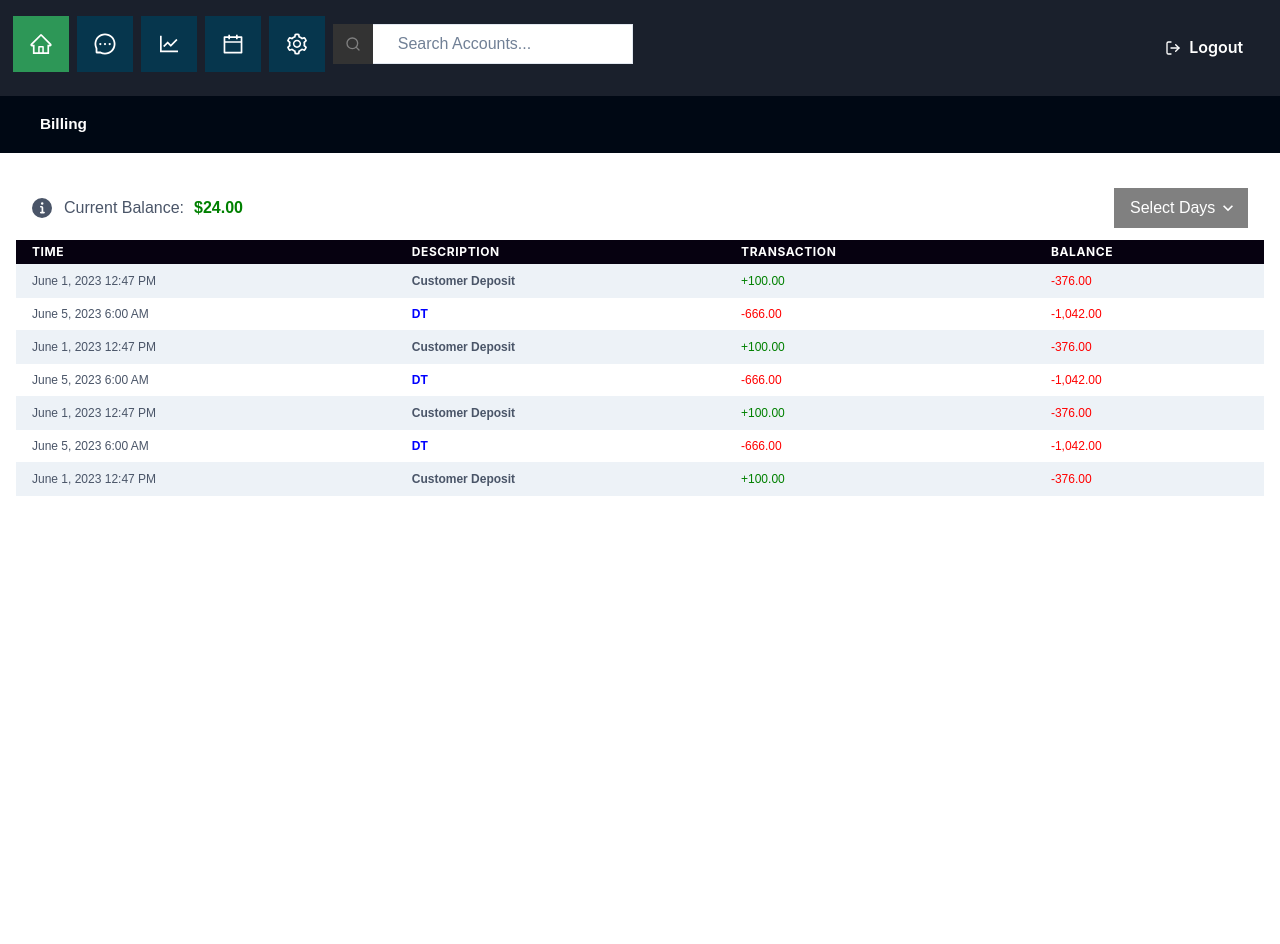
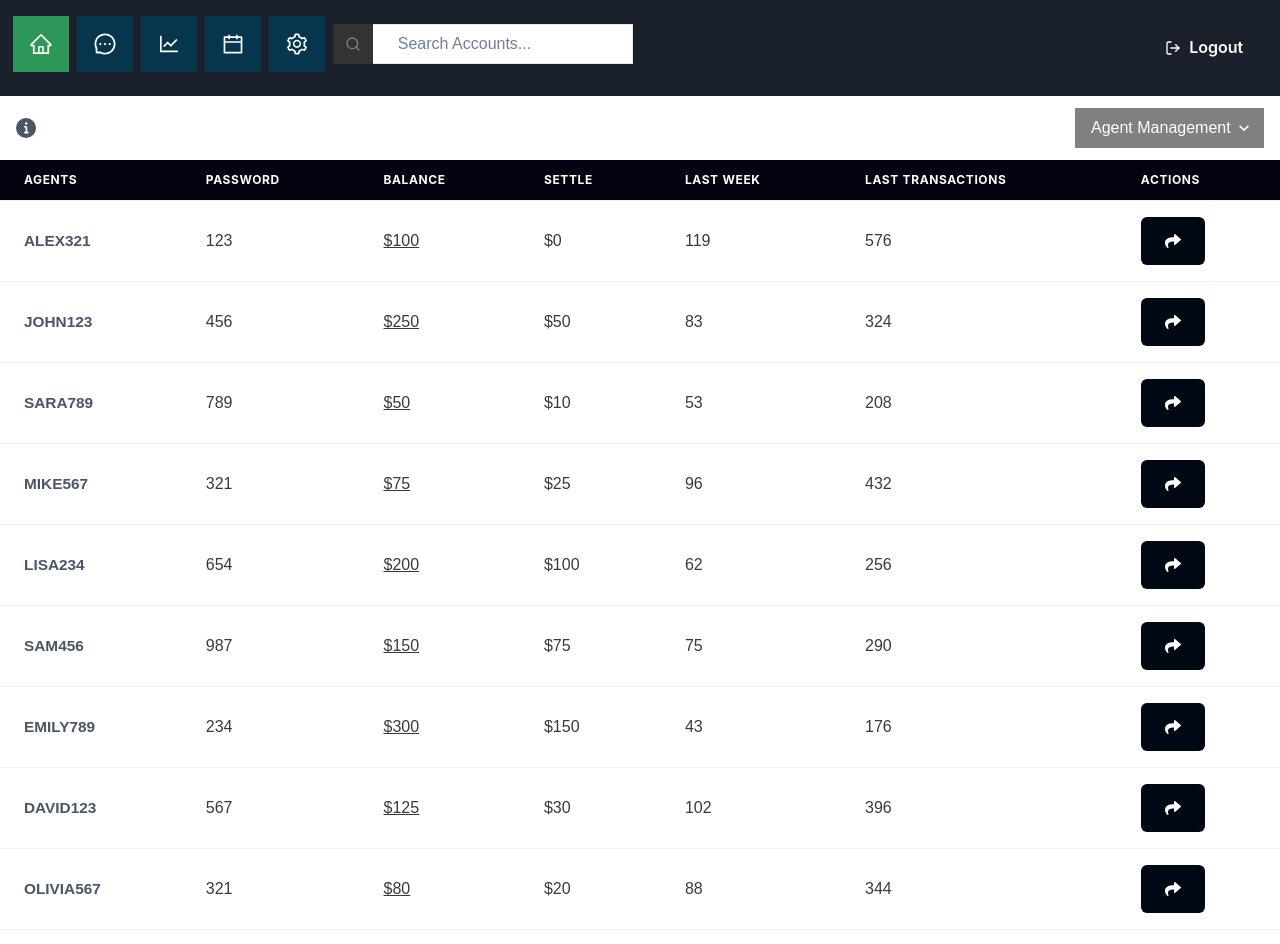
Before and after one commit to AyoMoses1/BettyX, a React (Create React App) app: page / in a window 1280 px wide. Shown: the top 944 px of the page. Before the commit the page ends 800 px from the top, so only its background shows below. Built offline with nearby package versions, Linux system fonts and the light colour scheme.

Commit message:
Finish Agent Admin

```diff
--- a/src/App.js
+++ b/src/App.js
@@ -34,7 +34,7 @@ const App = () => {
   const renderPage = () => {
     switch (currentPage) {
       case 'home':
-        return <Billing />;
+        return <Agents />;
       case 'games':
         return <Games />;
       case 'messages':
@@ -51,6 +51,8 @@ const App = () => {
         return <Collections />;
       case 'billing':
         return <Billing />;
+      case 'agent-admin':
+        return <Agents />;
       default:
         return <Dashboard />;
     }
--- a/src/common/DynamicTable/index.js
+++ b/src/common/DynamicTable/index.js
@@ -94,7 +94,7 @@ const Index = ({
     <TableContainer width="100%">
       {isLoading && <Loading text="loading data" />}
       <Table
-        variant={variant ?? 'striped'}
+        variant={variant}
         colorScheme={colorScheme}
         size={size}
       >
--- /dev/null
+++ b/src/common/Modal.js
@@ -0,0 +1,30 @@
+import {
+  Modal,
+  ModalOverlay,
+  ModalContent,
+  ModalHeader,
+  ModalBody,
+  ModalCloseButton,
+  ModalFooter,
+} from '@chakra-ui/react';
+
+function ModalComponent(props) {
+  return (
+    <Modal
+      size={props?.size ?? 'md'}
+      isOpen={props.isOpen}
+      onClose={props.onClose}
+    >
+      <ModalOverlay />
+      <ModalContent>
+        <ModalHeader textAlign="center">{props.title}</ModalHeader>
+        <ModalBody maxH="70vh" overflow="auto">
+          {props.children}
+        </ModalBody>
+        {/* <ModalFooter>{props.button}</ModalFooter> */}
+      </ModalContent>
+    </Modal>
+  );
+}
+
+export default ModalComponent;
--- /dev/null
+++ b/src/pages/agents/components/NewTransaction.jsx
@@ -0,0 +1,67 @@
+import {
+  Box,
+  Button,
+  FormControl,
+  FormLabel,
+  Heading,
+  HStack,
+  Input,
+  Select,
+  Divider,
+} from '@chakra-ui/react';
+import styled from 'styled-components';
+
+const NewTransaction = ({ onClose, onSubmit }) => {
+  return (
+    <form>
+      <FormControl marginBottom="20px">
+        <FormLabel>Transaction</FormLabel>
+        <StyledSelect defaultValue="Deposits">
+          <option value="Deposits">Deposits</option>
+          <option value="Withdrawals">Withdrawals</option>
+          <option value="Deposits">Credit Adj</option>
+          <option value="Withdrawals">Debit Adj</option>
+          <option value="Deposits">Promotional Credit</option>
+          <option value="Deposits">Promotional Debit</option>
+        </StyledSelect>
+      </FormControl>
+
+      <FormControl marginBottom="20px">
+        <FormLabel>Date</FormLabel>
+        <StyledInput type="date" borderBottomWidth="1px" />
+      </FormControl>
+
+      <FormControl marginBottom="20px">
+        <FormLabel>Amount</FormLabel>
+        <StyledInput type="number" />
+      </FormControl>
+
+      <FormControl marginBottom="20px">
+        <FormLabel>Description</FormLabel>
+        <StyledInput />
+      </FormControl>
+      <HStack justifyContent="space-between" marginTop="20px">
+        <Button variant="cancel" onClick={onClose}>
+          Cancel
+        </Button>
+        <Button variant="success" onClick={onSubmit}>
+          Continue
+        </Button>
+      </HStack>
+    </form>
+  );
+};
+
+const StyledInput = styled(Input)`
+  border: none;
+  border-bottom: 1px solid #cbd5e0;
+  border-radius: 0;
+`;
+
+const StyledSelect = styled(Select)`
+  border: none;
+  border-bottom: 1px solid #cbd5e0;
+  border-radius: 0;
+`;
+
+export default NewTransaction;
--- /dev/null
+++ b/src/pages/agents/components/data.js
@@ -0,0 +1,91 @@
+export const data = [
+  {
+    agent: 'ALEX321',
+    password: '123',
+    balance: 100.0,
+    settle: 0.0,
+    lastWeek: 119,
+    lastTransaction: 576,
+  },
+  {
+    agent: 'JOHN123',
+    password: '456',
+    balance: 250.0,
+    settle: 50.0,
+    lastWeek: 83,
+    lastTransaction: 324,
+  },
+  {
+    agent: 'SARA789',
+    password: '789',
+    balance: 50.0,
+    settle: 10.0,
+    lastWeek: 53,
+    lastTransaction: 208,
+  },
+  {
+    agent: 'MIKE567',
+    password: '321',
+    balance: 75.0,
+    settle: 25.0,
+    lastWeek: 96,
+    lastTransaction: 432,
+  },
+  {
+    agent: 'LISA234',
+    password: '654',
+    balance: 200.0,
+    settle: 100.0,
+    lastWeek: 62,
+    lastTransaction: 256,
+  },
+  {
+    agent: 'SAM456',
+    password: '987',
+    balance: 150.0,
+    settle: 75.0,
+    lastWeek: 75,
+    lastTransaction: 290,
+  },
+  {
+    agent: 'EMILY789',
+    password: '234',
+    balance: 300.0,
+    settle: 150.0,
+    lastWeek: 43,
+    lastTransaction: 176,
+  },
+  {
+    agent: 'DAVID123',
+    password: '567',
+    balance: 125.0,
+    settle: 30.0,
+    lastWeek: 102,
+    lastTransaction: 396,
+  },
+  {
+    agent: 'OLIVIA567',
+    password: '321',
+    balance: 80.0,
+    settle: 20.0,
+    lastWeek: 88,
+    lastTransaction: 344,
+  },
+  {
+    agent: 'CHRIS234',
+    password: '654',
+    balance: 180.0,
+    settle: 90.0,
+    lastWeek: 56,
+    lastTransaction: 224,
+  },
+  {
+    agent: 'AMY789',
+    password: '987',
+    balance: 220.0,
+    settle: 110.0,
+    lastWeek: 70,
+    lastTransaction: 280,
+  },
+  // Add more dummy objects here...
+];
--- /dev/null
+++ b/src/pages/agents/components/helpers.js
@@ -0,0 +1,50 @@
+import { Box, Center, Icon, Text, Button } from '@chakra-ui/react';
+import { createColumnHelper } from '@tanstack/react-table';
+import { FaShare } from 'react-icons/fa';
+const columnHelper = createColumnHelper();
+
+export const agentColumns = (onTransaction) => {
+  return [
+    columnHelper.accessor('agent', {
+      header: 'Agents',
+      cell: (info) => <Text variant="normalBold">{info.getValue()}</Text>,
+    }),
+    columnHelper.accessor('password', {
+      header: 'Password',
+      cell: (info) => <Text variant="tableText">{info.getValue()}</Text>,
+    }),
+    columnHelper.accessor('balance', {
+      header: 'Balance',
+      cell: (info) => (
+        <Text
+          variant="tableText"
+          textDecoration="underline"
+          cursor="pointer"
+          onClick={() => onTransaction()}
+        >{`$${info.getValue()}`}</Text>
+      ),
+    }),
+    columnHelper.accessor('settle', {
+      header: 'Settle',
+      cell: (info) => <Text variant="tableText">{`$${info.getValue()}`}</Text>,
+    }),
+    columnHelper.accessor('lastWeek', {
+      header: 'Last Week',
+      cell: (info) => <Text variant="tableText">{info.getValue()}</Text>,
+    }),
+    columnHelper.accessor('lastTransaction', {
+      header: 'Last Transactions',
+      cell: (info) => <Text variant="tableText">{info.getValue()}</Text>,
+    }),
+    columnHelper.accessor((row) => row.status, {
+      header: 'Actions',
+      cell: (info) => (
+        <Box>
+          <Button bg="primary">
+            <Icon as={FaShare} size={20} color="white" />
+          </Button>
+        </Box>
+      ),
+    }),
+  ];
+};
--- a/src/pages/agents/index.js
+++ b/src/pages/agents/index.js
@@ -1,9 +1,61 @@
-import React from 'react'
+import {
+  Box,
+  Button,
+  HStack,
+  Select,
+  Stack,
+  useDisclosure,
+} from '@chakra-ui/react';
+import React from 'react';
+import { Info } from '../../common/Info';
+import PageScaffold from '../../common/PageScaffold';
+import DynamicTable from '../../common/DynamicTable';
+import { data } from './components/data';
+import { agentColumns } from './components/helpers';
+import Modal from '../../common/Modal';
+import NewTransaction from './components/NewTransaction';
 
-function index() {
+const Index = () => {
+  const { isOpen, onClose, onOpen } = useDisclosure();
+
+  const onTransaction = () => {
+    onOpen();
+  };
+
+  const handleSubmit = () => {
+    console.log('form submitted...');
+  };
+
   return (
-    <div>index</div>
-  )
-}
+    <>
+      <Info>
+        <Box ml="auto" bg="gray" color="white">
+          <Select placeholder="Agent Management" border="none" color="white">
+            <option value="30">Agent Management</option>
+            <option value="60">Active Player Count</option>
+            <option value="90">Accounting</option>
+          </Select>
+        </Box>
+      </Info>
+      <DynamicTable
+        columns={agentColumns(onTransaction)}
+        data={data}
+        totalCount={data?.length}
+        totalPages={0}
+        size="md"
+        alignHeader="left"
+        alignBody="left"
+      />
+      <Modal
+        title="New Transaction"
+        isOpen={isOpen}
+        onClose={onClose}
+        size="lg"
+      >
+        <NewTransaction onClose={onClose} onSubmit={handleSubmit} />
+      </Modal>
+    </>
+  );
+};
 
-export default index
+export default Index;
--- a/src/theme/components/Button.js
+++ b/src/theme/components/Button.js
@@ -30,6 +30,12 @@ export const ButtonStyle = {
     success: (props) => ({
       bg: props.theme.colors.green,
       color: props.theme.colors.white,
+      borderRadius: "none"
+    }),
+    cancel: (props) => ({
+      bg: "red",
+      color: props.theme.colors.white,
+      borderRadius: "none"
     }),
     secondary: (props) => ({
       bg: props.theme.colors.buttonOne,
--- a/src/theme/components/Text.js
+++ b/src/theme/components/Text.js
@@ -11,6 +11,12 @@ export const TextStyle = {
     }),
     normalBold: (props) => ({
       fontWeight: '600',
+    }),
+    tableText: (props) => ({
+      fontWeight: '400',
+      fontSize: '1rem',
+      lineHeight: '1.45',
+      color: '#373a3c',
     }),
     smallBoldNormal: (props) => ({
       fontWeight: 'bold',
@@ -35,7 +41,7 @@ export const TextStyle = {
     cardText: (props) => ({
       fontWeight: '400',
       fontSize: '14px',
-      color: props.theme.colors.white
+      color: props.theme.colors.white,
     }),
     reviewText: (props) => ({
       fontWeight: '200',
@@ -52,9 +58,10 @@ export const TextStyle = {
       fontWeight: '400',
       fontSize: 14,
       lineHeight: 5,
-      color: props.colorMode === 'dark'
-      ? props.theme.colors.textWhite
-      : props.theme.colors.gray1,
+      color:
+        props.colorMode === 'dark'
+          ? props.theme.colors.textWhite
+          : props.theme.colors.gray1,
     }),
     faqQuestion: (props) => ({
       fontWeight: 600,
```
